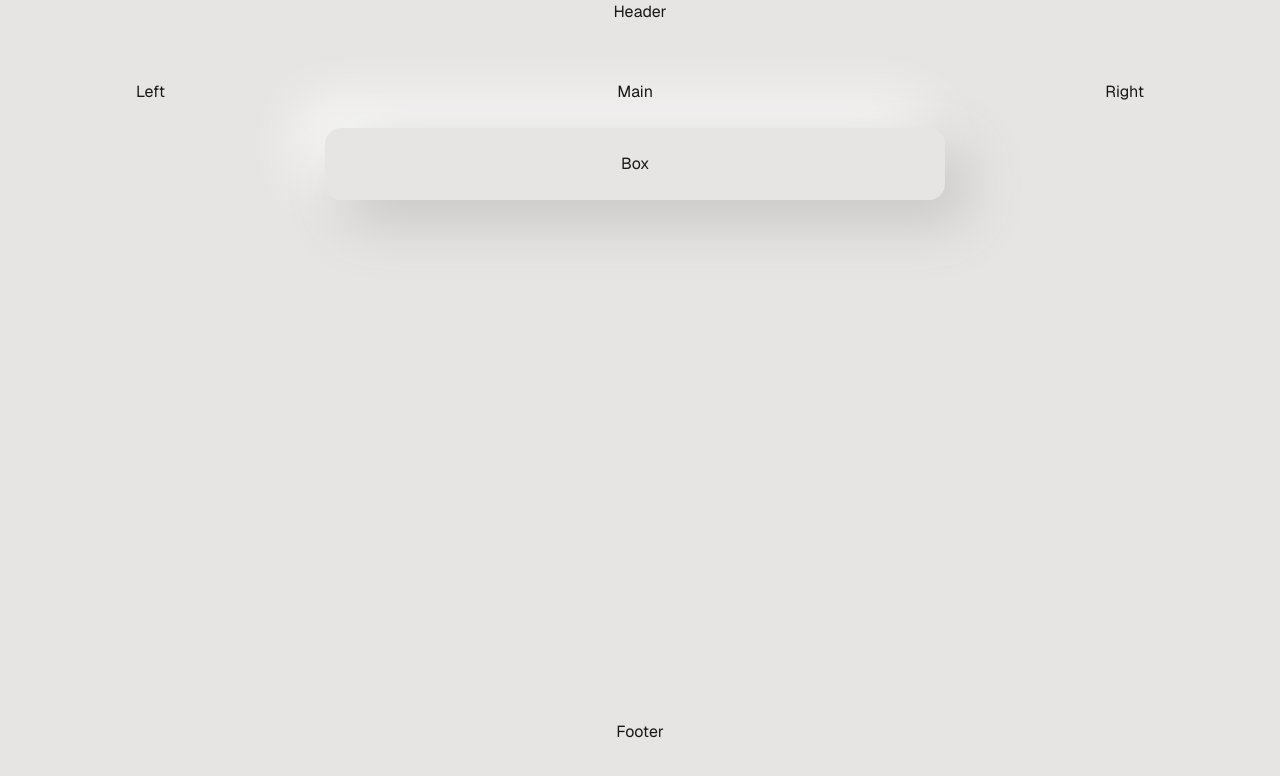
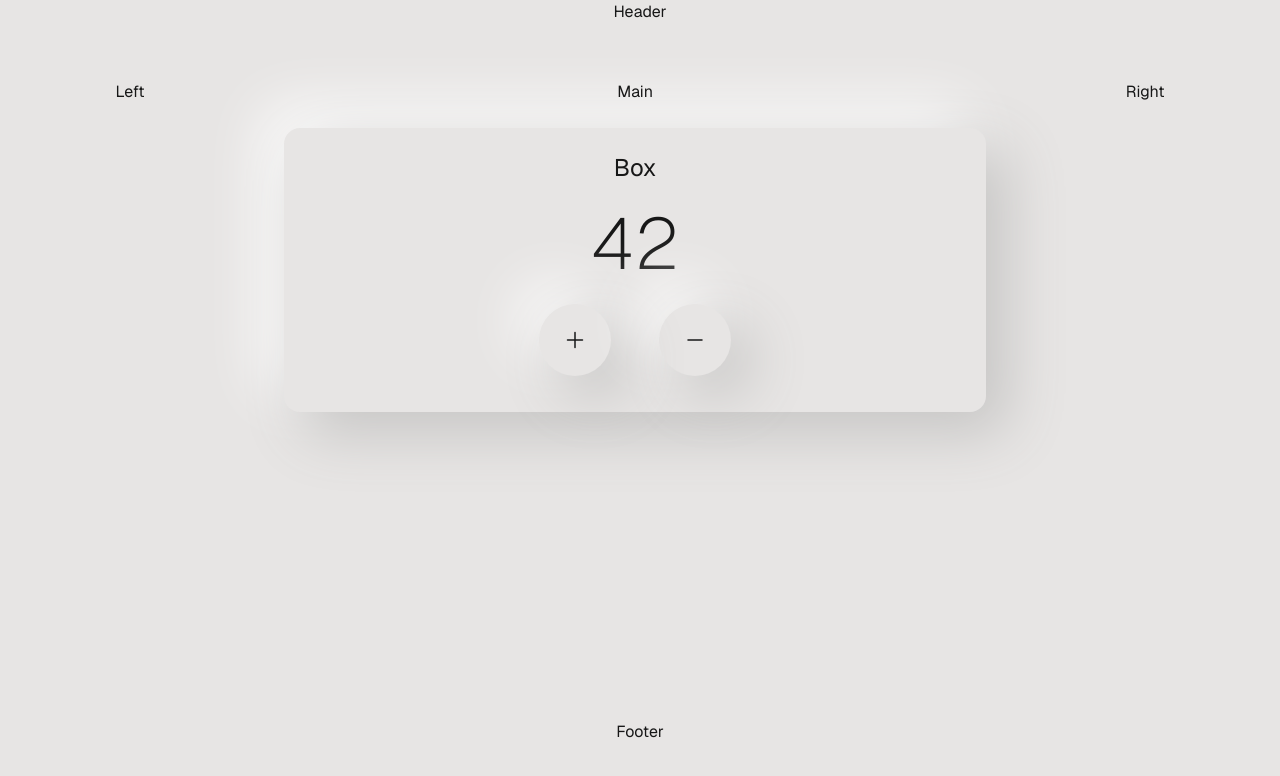
Before and after one commit to mailauki/bmi-calculator, a Next.js app: page / in a window 1280 px wide. Shown: the top 776 px of the page. Built offline with nearby package versions, Linux system fonts and the light colour scheme.

Commit message:
Add round buttons

```diff
--- a/components/box.tsx
+++ b/components/box.tsx
@@ -1,5 +1,20 @@
+import { MinusIcon, PlusIcon } from "@heroicons/react/24/outline";
+import RoundButton from "./round-button";
+
+
 export default function Box() {
 	return (
-		<div className="m-6 p-6 rounded-2xl shadow-[20px_20px_60px_#c4c3c2,-20px_-20px_60px_#ffffff]">Box</div>
+		<div className="m-6 p-6 flex flex-col justify-between items-center gap-6 rounded-2xl shadow-[20px_20px_60px_#c4c3c2,-20px_-20px_60px_#ffffff]">
+			<p className="text-2xl">Box</p>
+			<p className="text-7xl font-extralight">42</p>
+			<div className="mb-3 flex justify-center gap-12 w-full">
+				<RoundButton>
+					<PlusIcon className="size-6 text-current" />
+				</RoundButton>
+				<RoundButton>
+					<MinusIcon className="size-6 text-current" />
+				</RoundButton>
+			</div>
+		</div>
 	)
 }
--- /dev/null
+++ b/components/round-button.tsx
@@ -0,0 +1,14 @@
+export default function RoundButton({
+  children,
+}: Readonly<{
+  children: React.ReactNode;
+}>) {
+	return (
+		<button
+			className="p-6 rounded-full hover:bg-stone-300/50 shadow-[20px_20px_60px_#c4c3c2,-20px_-20px_60px_#ffffff]"
+			// className="p-6 rounded-full bg-gradient-[145deg] from-[#f7f5f4] to-[#d0cecd] shadow-[20px_20px_60px_#c4c3c2,-20px_-20px_60px_#ffffff]"
+		>
+			{children}
+		</button>
+	)
+}
```
Also changed, not shown: package.json (+7 -6 lines), 1 other file (tests, documents, lock files or other folders).
